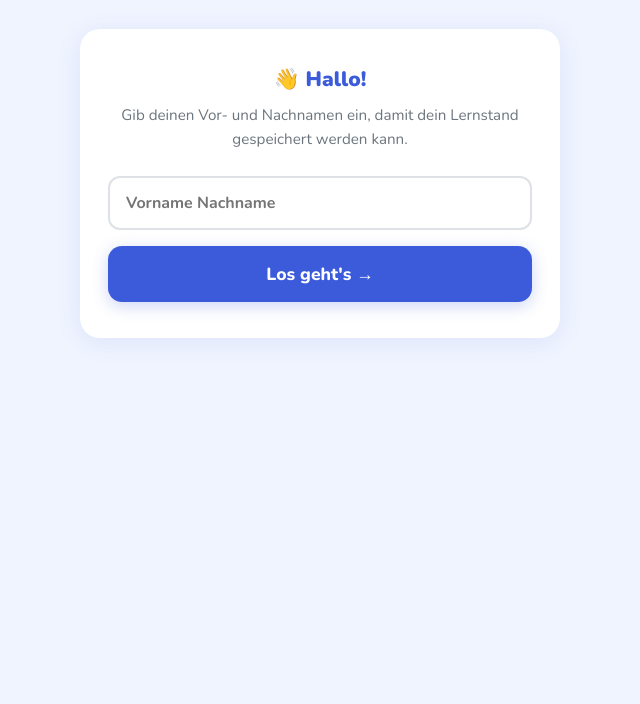
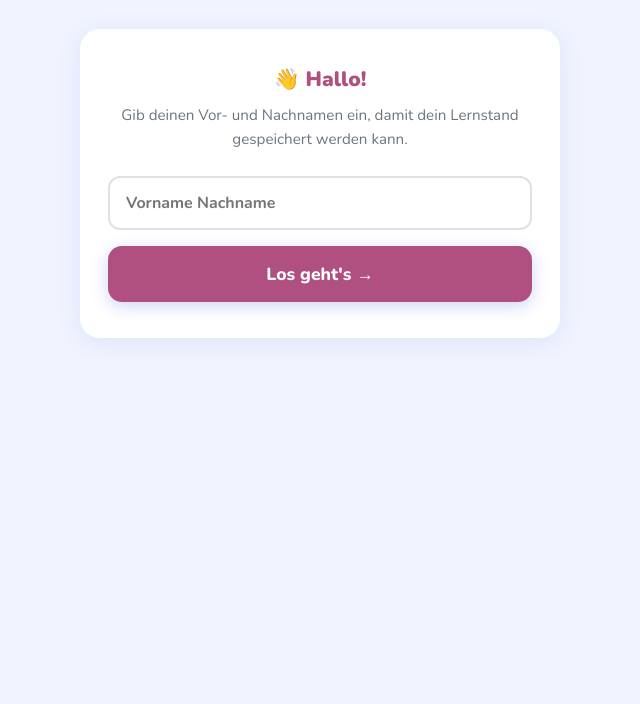
Before and after one commit to tdlrhg/Komp-Lin.Funktionen, a plain HTML site: page lin.Funktionen_schueler.html in a window 1280 px wide. Shown: the part 96-800 px from the top of the page, without its empty margins (320-960 px from the left). Drawn offline with nearby package versions, Linux system fonts and the light colour scheme.

Commit message:
Add files via upload

```diff
--- a/lin.Funktionen_schueler.html
+++ b/lin.Funktionen_schueler.html
@@ -4,14 +4,15 @@
 <meta charset="UTF-8">
 <meta name="viewport" content="width=device-width, initial-scale=1.0">
 <title>Mathe 8 – Lineare Funktionen</title>
+<link rel="icon" type="image/png" href="FavIcon8.png">
 <style>
   @import url('https://fonts.googleapis.com/css2?family=Nunito:wght@400;600;700;800;900&family=Space+Mono:wght@400;700&display=swap');
 
   :root {
     --bg: #f0f4ff;
     --card: #ffffff;
-    --primary: #3b5bdb;
-    --primary-light: #748ffc;
+    --primary: #b05080;
+    --primary-light: #d4809a;
     --green: #2f9e44;
     --green-light: #d3f9d8;
     --yellow: #e67700;
```
